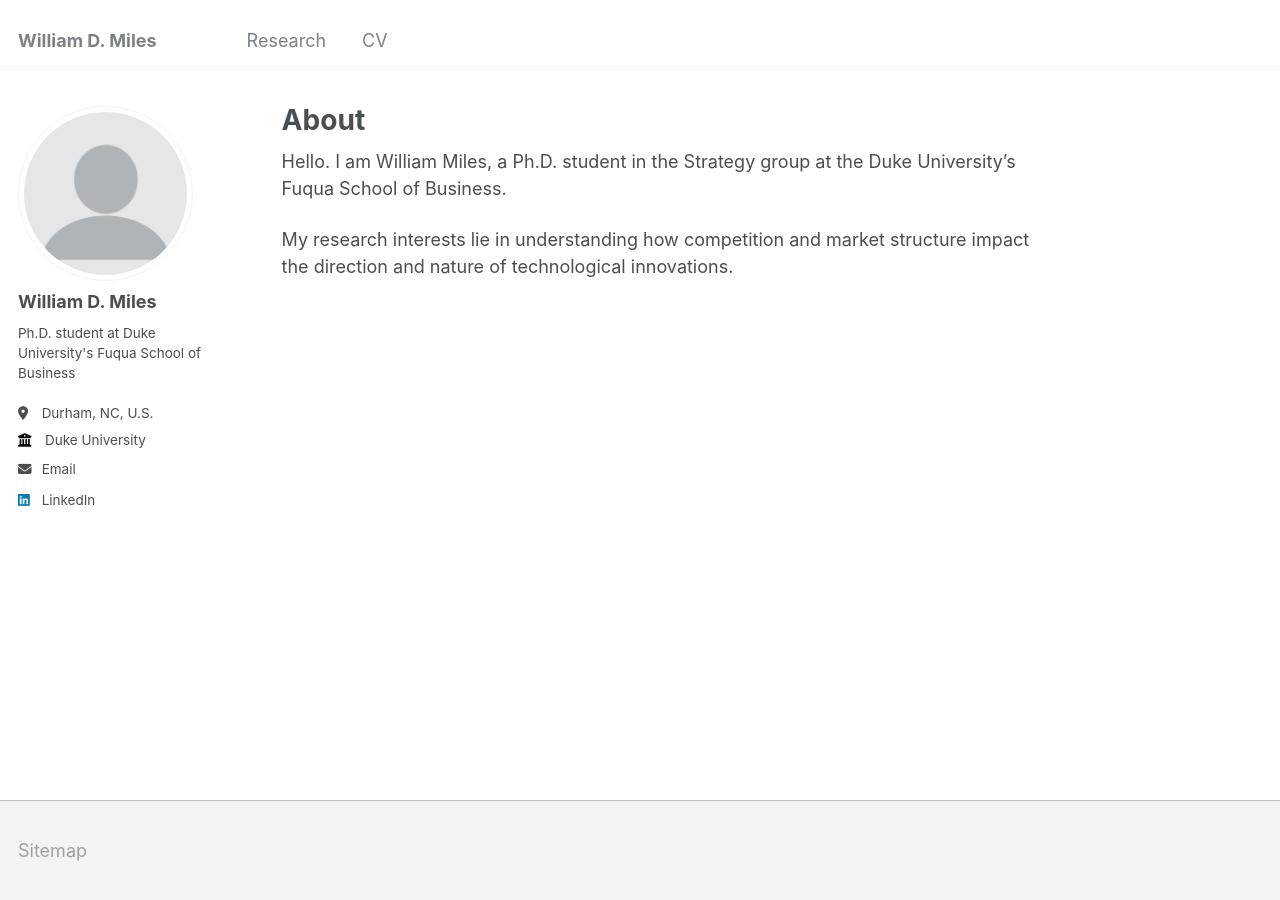
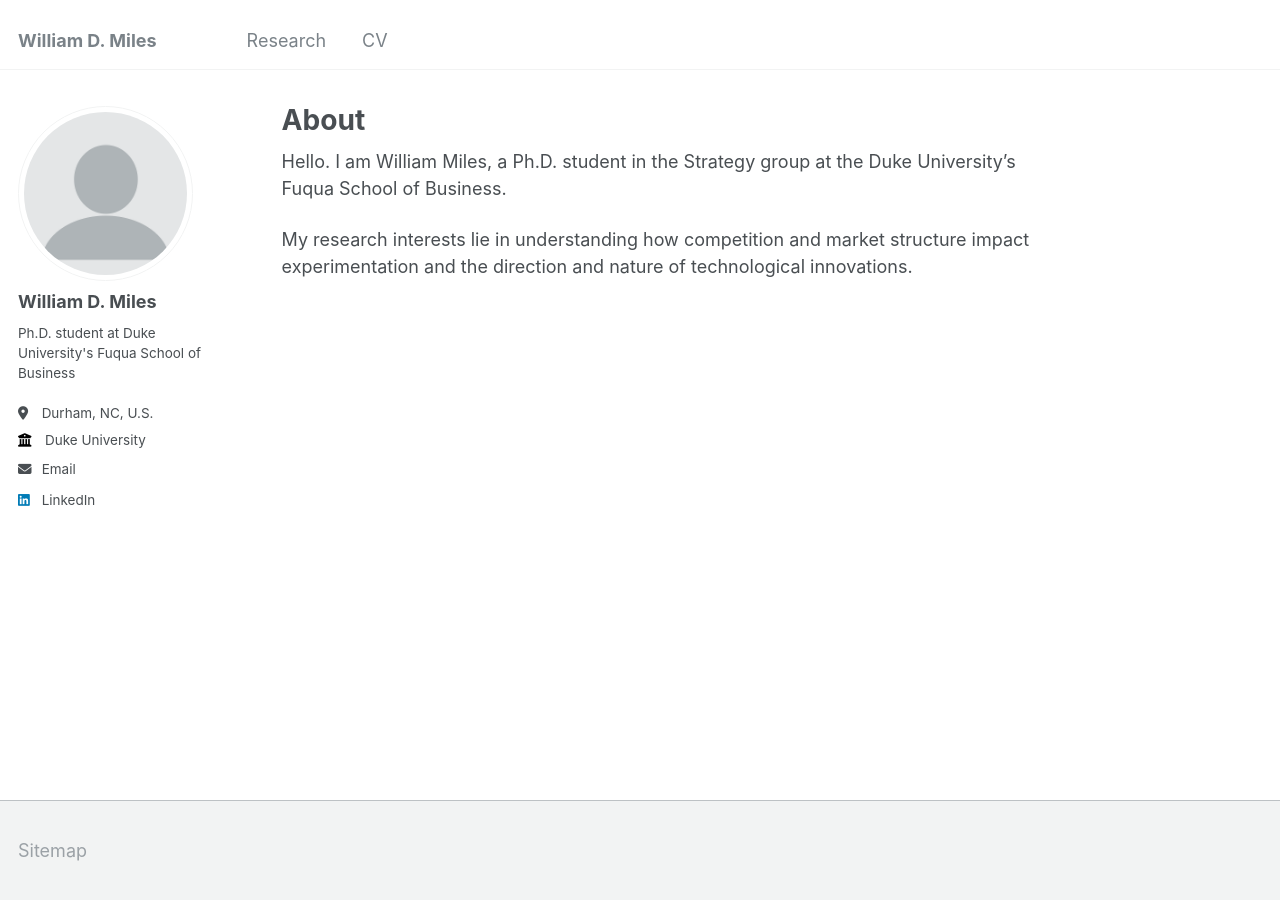
Before and after one commit to willdmiles/willdmiles.github.io, a Jekyll site: the page built from _pages/about.md, in a window 1280 px wide. Built offline with Jekyll 4.4.1, drawn with Linux system fonts in a browser that asks for light colours.

Commit message:
update bio

```diff
--- a/_pages/about.md
+++ b/_pages/about.md
@@ -9,4 +9,4 @@ redirect_from:
 
 Hello. I am William Miles, a Ph.D. student in the Strategy group at the Duke University's Fuqua School of Business.
 
-My research interests lie in understanding how competition and market structure impact the direction and nature of technological innovations.
+My research interests lie in understanding how competition and market structure impact experimentation and the direction and nature of technological innovations.
```
Also changed, not shown: _pages/sitemap.md (+2 -2 lines).
